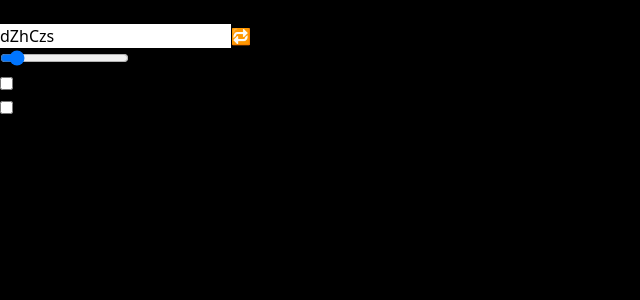
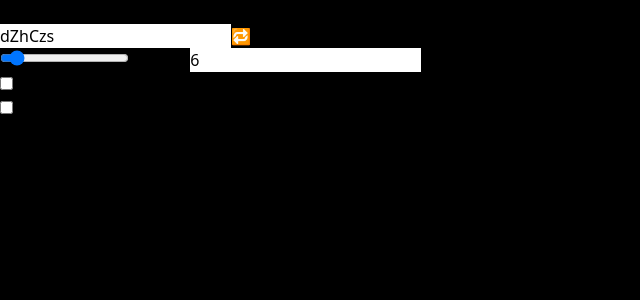
Before and after one commit to vermagaur851/Random_password_generator, a React (Vite) app: page / in a window 1280 px wide. Shown: the top 300 px of the page, without its empty margins (0-640 px from the left). Built offline with nearby package versions, Linux system fonts and the light colour scheme.

Commit message:
making length as user input

```diff
--- a/src/App.jsx
+++ b/src/App.jsx
@@ -71,7 +71,8 @@ function App() {
                 setLength(e.target.value);
               }}
             />
-            <label htmlFor="length">Length: {length}</label>
+            <label htmlFor="length">Length: </label>
+            <input className="bg-gray-700 outline-none" type="text" value={length} onChange={(e)=>{if(e.target.value<=30) setLength(e.target.value)}}/>
           </div>
           <div className="flex items-center gap-x-1">
             <input
```
